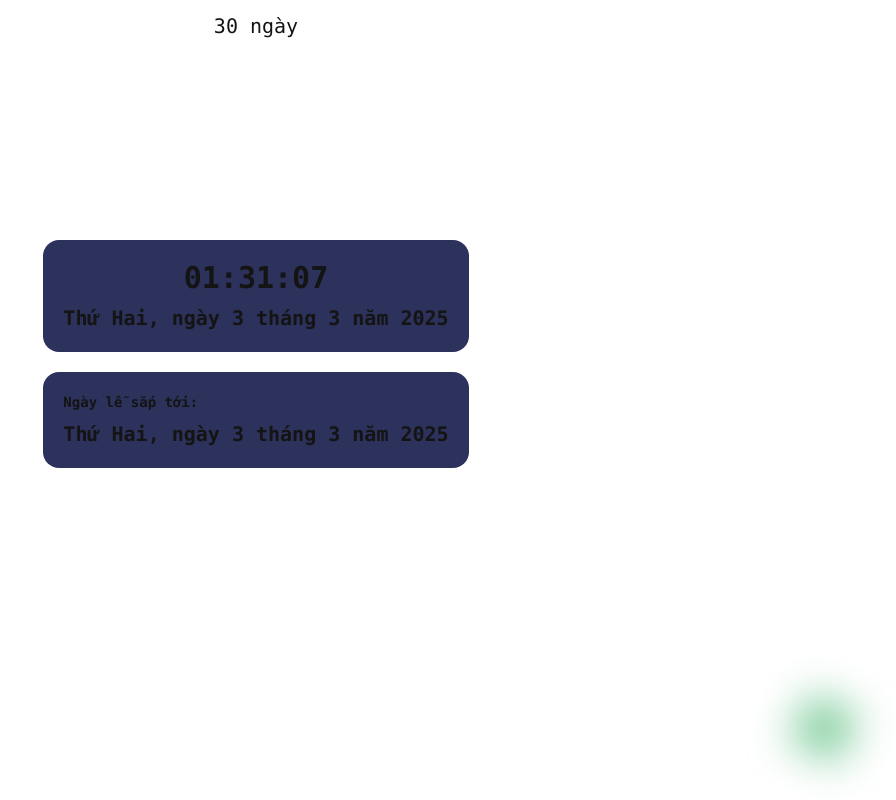
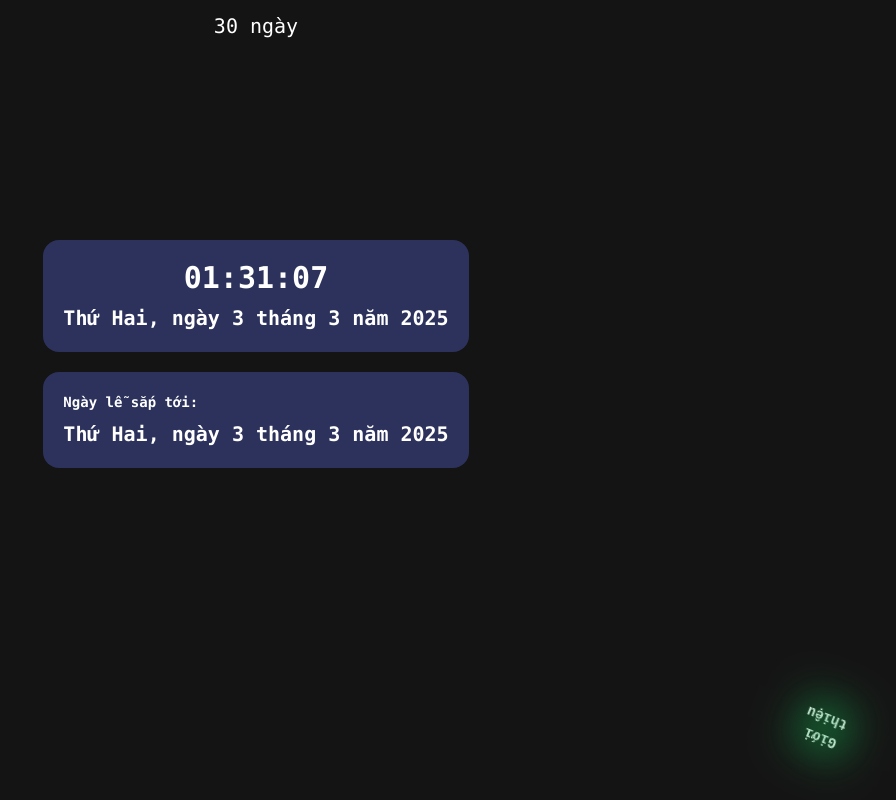
Before and after one commit to tangoctrung/leevyy, a Next.js app: page / in a window 1280 px wide. Shown: the whole page, without its empty margins (384-1280 px from the left). Built offline with nearby package versions, Linux system fonts and the light colour scheme.

Commit message:
fix color

```diff
--- a/src/app/globals.css
+++ b/src/app/globals.css
@@ -3,15 +3,8 @@
 @tailwind utilities;
 
 :root {
-  --background: #ffffff;
-  --foreground: #141414;
-}
-
-@media (prefers-color-scheme: dark) {
-  :root {
-    --background: #141414;
-    --foreground: #ededed;
-  }
+  --foreground: #ffffff;
+  --background: #141414;
 }
 
 body {
```
